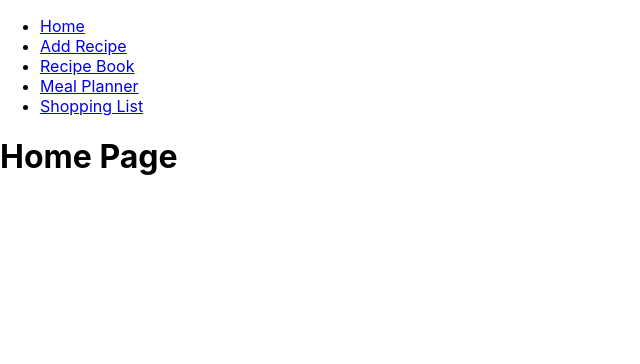
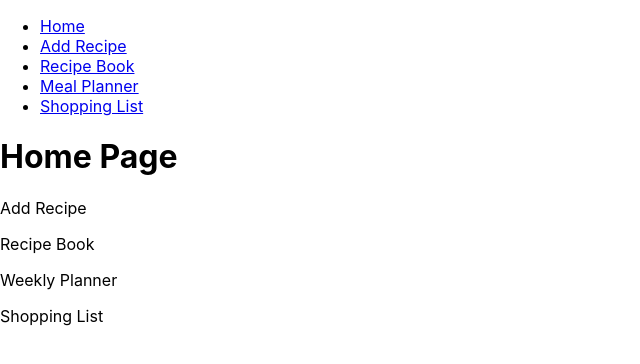
Before and after one commit to Marshall3c03/MonkeyChef, a React (Create React App) app in the folder client/: page / in a window 1280 px wide. Shown: the top 364 px of the page, without its empty margins (0-640 px from the left). Built offline with nearby package versions, Linux system fonts and the light colour scheme.

Commit message:
Craig's fix for recipe page

```diff
--- a/client/src/App.js
+++ b/client/src/App.js
@@ -14,26 +14,6 @@ import Recipe from './containers/Recipe';
 import AddRecipe from './containers/AddRecipe';
 
 function App() {
-
-  // const [selectedRecipe, setSelectedRecipe] = useState(null);
-  // const [AllRecipes, setAllRecipes] = useState([]);
-
-  // // useEffect(() => {
-  // //   getRecipes();
-  // // }, []);
-
-  // // const getRecipes = ()=> {
-  // //   fetch("http://localhost:5000/api/recipes")
-  // //       .then(result => result.json())
-  // //       .then(recipesJson => setAllRecipes(recipesJson))
-  // // }
-
-  // const onRecipeClick = function(recipe) {
-  // setSelectedRecipe(recipe);
-  // }
-
-  const recipe_id = "Hello"
-
   return (
     <>
       <NavBar/>
@@ -44,7 +24,7 @@ function App() {
           <Route path='/recipebook' element={<RecipeBook/>} />
           <Route path='/planner' element={<Planner />} />
           <Route path='/shoppingList' element={<ShoppingList />} />
-        <Route path={`/recipebook/${recipe_id}`} element={<Recipe/>} />
+          <Route path='/recipebook/:recipeId' element={<Recipe/>} />
         </Routes>
       </BrowserRouter>
     </>
--- a/client/src/components/RecipesList.js
+++ b/client/src/components/RecipesList.js
@@ -7,11 +7,15 @@ const RecipesList = ({recipes} )=>{
 
     let listOfRecipes = recipes.map(recipe => {
 
-        const url = "/recipebook/" + recipe._id
+        const handleClick = ()=>{
+            window.location.href = "/recipebook/" + recipe._id
+        }
+
+        // const url = "/recipebook/" + recipe._id
 
         return(
-            <div>
-                <a href={url}>{recipe.name}</a>
+            <div onClick={handleClick}>
+                <p>{recipe.name}</p>
                 <img src="https://previews.123rf.com/images/krimkate/krimkate1908/krimkate190800024/129017535-food-square-background-top-view-of-various-fresh-vegetables-on-wooden-table.jpg" width="250px"/>
             </div>
         )
--- a/client/src/containers/HomePage.js
+++ b/client/src/containers/HomePage.js
@@ -1,10 +1,30 @@
 import react from "react";
-
+import { useNavigate } from "react-router-dom";
 
 const HomePage = ()=>{
+    const navigate = useNavigate();
+
+    const handleClick = (url) => {
+        navigate(url); // This is react routers cleaner way of doing window.location.href... use this!!.
+    }
+
     return(
         <>
-        <h1>Home Page</h1>
+            <div onClick={() => handleClick("/")}>
+                <h1>Home Page</h1>
+            </div>
+            <div onClick={() => handleClick("/addrecipe")}>
+                <p>Add Recipe</p>
+            </div>
+            <div onClick={() => handleClick("/recipebook")}>
+                <p>Recipe Book</p>
+            </div>
+            <div onClick={() => handleClick("/planner")}>
+            <p>Weekly Planner</p>
+            </div>
+            <div onClick={() => handleClick("/shoppingList")}>
+                <p>Shopping List</p>
+            </div>
         </>
     );
 };
--- a/client/src/containers/Planner.js
+++ b/client/src/containers/Planner.js
@@ -4,8 +4,8 @@ import react from "react";
 const Planner = ()=>{
     return(
         <>
-        <h1>Planner</h1>
-        <p>I am a planner</p>
+            <h1>Planner</h1>
+            <p>I am a planner</p>
         </>
     );
 };
--- a/client/src/containers/Recipe.js
+++ b/client/src/containers/Recipe.js
@@ -1,20 +1,35 @@
 import react, {useEffect, useState} from "react";
+import { useNavigate, useParams } from "react-router-dom";
 
+const Recipe = () => {
+    const navigate = useNavigate();
+    const [currentRecipe,setCurrentRecipe] = useState(null);
+    const {recipeId} = useParams();
 
-const Recipe = ({recipe})=>{
+    useEffect(()=>{
+        fetch(`http://localhost:5000/api/recipes/${recipeId}`)
+            .then(result => result.json())
+            .then(resultJson => setCurrentRecipe(resultJson))
+    }, []);
 
-    // const fullIngredients = currentRecipe.ingredients.map(ingredient => {
-    //     return(
-    //         <p>{ingredient.amount} {ingredient.unit} {ingredient.ingredient}</p>
-    //     )
-    // })
+    const fullIngredients = currentRecipe?.ingredients.map(ingredient => {
+        return(
+            <p>{ingredient.amount} {ingredient?.unit} {ingredient.ingredient}</p>
+        )
+    })
 
     return(
         <>
-        {/* <p>Hello im a recipe page</p>
-            <h1>{recipe.name}</h1>
+        <img
+            onClick={()=> { navigate(-1) }}
+            src="https://upload.wikimedia.org/wikipedia/commons/thumb/b/b1/Back_Arrow.svg/768px-Back_Arrow.svg.png" width="55px"
+        />
+            <p>RecipeID: {recipeId}</p>
+
+            <h2>Recipe Name: {currentRecipe?.name}</h2>
             {fullIngredients}
-            <p>{currentRecipe.method}</p> */}
+            {/* // the questionmark means a Nullcoalesent meaning if current recipe has a value... then try index into name */}
+            {/* If ingredient can produce a null or undefined for the value its trying to index into.. i.e units then put a ? before the .unit  */}
         </>
     );
 };
--- a/client/src/containers/RecipeBook.js
+++ b/client/src/containers/RecipeBook.js
@@ -6,7 +6,6 @@ import RecipesList from "../components/RecipesList";
 // const RecipeID = useMatch("/films/:id").params.id;
 
 const RecipeBook = () => {
-
     const RecipesApi = [
       {
         name: "recipes",
@@ -18,10 +17,11 @@ const RecipeBook = () => {
 
     useEffect(() => {
       loadRecipes(RecipesApi[0].url)
+
       return () => {
           // console.log('planets unloaded')
       }
-        }, [])
+    }, []);
 
     const loadRecipes = url => {
       fetch(url)
@@ -29,7 +29,7 @@ const RecipeBook = () => {
         .then(recipesJson => setRecipesList(recipesJson))
     }
 
-    return(
+    return (
       <>
         <h1>Your Recipes</h1>
         <RecipesList recipes={recipesList} />
```
Also changed, not shown: client/src/containers/AddRecipe.js (+4 -5 lines), client/src/containers/ShoppingList.js (+4 -4 lines). Lines whose indentation alone changed are shown as unchanged.
